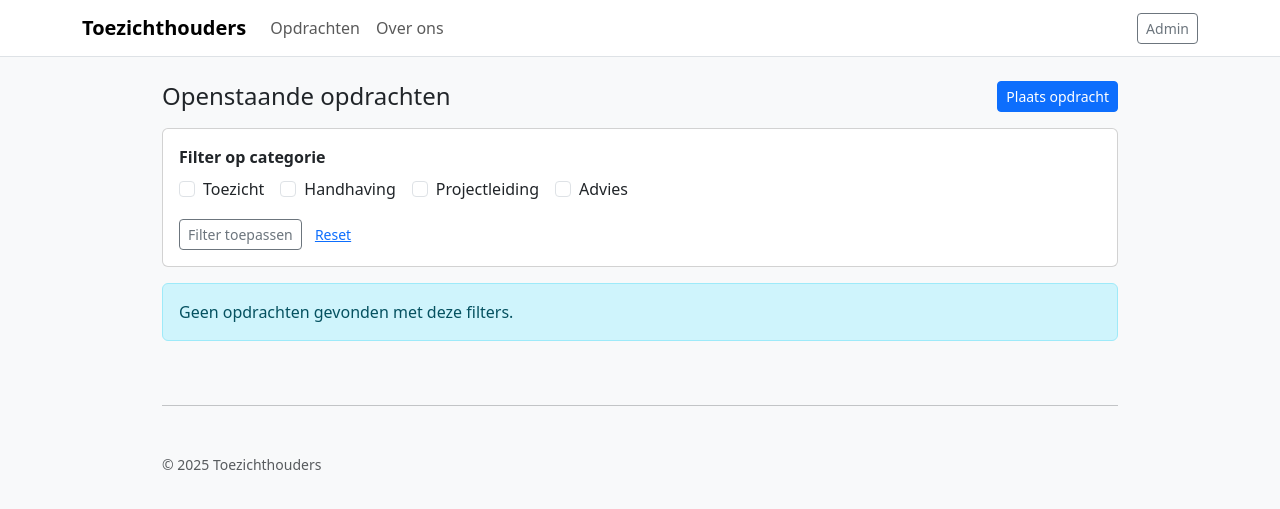
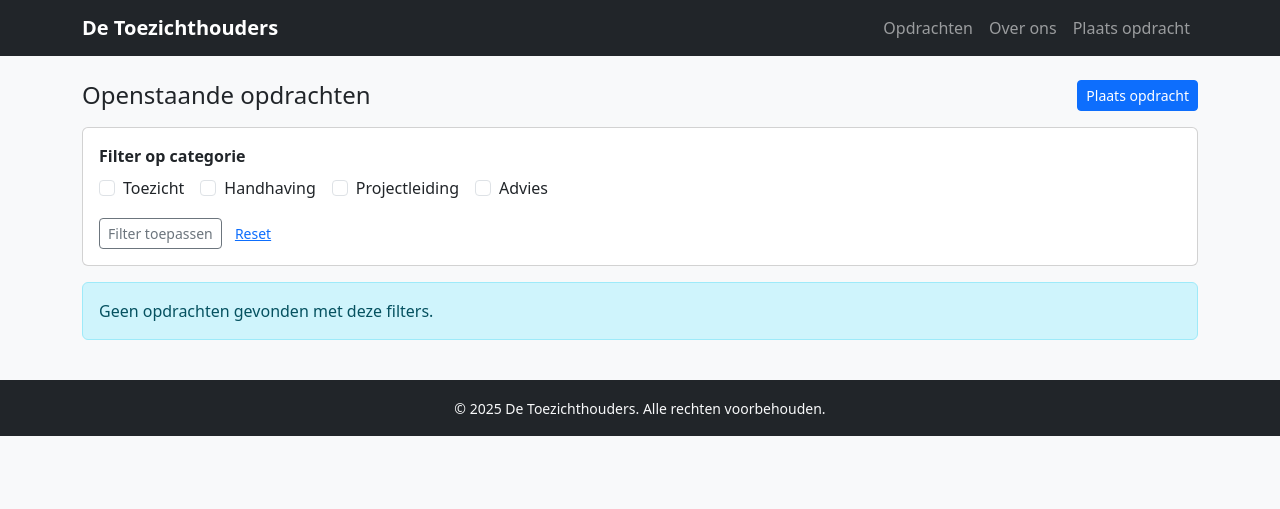
Before and after one commit to OostersBeheer/DeToezichthouders, a Flask app: page / in a window 1280 px wide. Shown: the top 509 px of the page. Run offline with Flask 3, Linux system fonts and the light colour scheme; data that the repository does not hold is empty.

Commit message:
base.html

```diff
--- a/templates/base.html
+++ b/templates/base.html
@@ -1,41 +1,48 @@
-<!doctype html>
+<!DOCTYPE html>
 <html lang="nl">
 <head>
-    <meta charset="utf-8">
+  <meta charset="UTF-8">
   <meta name="viewport" content="width=device-width, initial-scale=1">
-    <title>Toezichthouders Opdrachten</title>
-    <link href="https://cdn.jsdelivr.net/npm/bootstrap@5.3.3/dist/css/bootstrap.min.css" rel="stylesheet">
+  <title>{% block title %}De Toezichthouders{% endblock %}</title>
+  <link href="https://cdn.jsdelivr.net/npm/bootstrap@5.3.0/dist/css/bootstrap.min.css" rel="stylesheet">
 </head>
 <body class="bg-light">
-    <nav class="navbar navbar-expand-lg bg-white border-bottom mb-4">
+
+  <!-- Navigatie -->
+  <nav class="navbar navbar-expand-lg navbar-dark bg-dark">
     <div class="container">
-        <a class="navbar-brand fw-bold" href="{{ url_for('index') }}">Toezichthouders</a>
-        <button class="navbar-toggler" type="button" data-bs-toggle="collapse" data-bs-target="#nav">
+      <a class="navbar-brand fw-bold" href="{{ url_for('index') }}">De Toezichthouders</a>
+      <button class="navbar-toggler" type="button" data-bs-toggle="collapse" data-bs-target="#navbarNav">
         <span class="navbar-toggler-icon"></span>
       </button>
-        <div class="collapse navbar-collapse" id="nav">
-          <ul class="navbar-nav me-auto mb-2 mb-lg-0">
-            <li class="nav-item"><a class="nav-link" href="{{ url_for('index') }}">Opdrachten</a></li>
-            <li class="nav-item"><a class="nav-link" href="{{ url_for('over_ons') }}">Over ons</a></li>
+      <div class="collapse navbar-collapse" id="navbarNav">
+        <ul class="navbar-nav ms-auto">
+          <li class="nav-item">
+            <a class="nav-link" href="{{ url_for('index') }}">Opdrachten</a>
+          </li>
+          <li class="nav-item">
+            <a class="nav-link" href="#">Over ons</a>
+          </li>
+          <li class="nav-item">
+            <a class="nav-link" href="{{ url_for('admin') }}">Plaats opdracht</a>
+          </li>
         </ul>
-          <a class="btn btn-outline-secondary btn-sm" href="{{ url_for('admin') }}">Admin</a>
       </div>
     </div>
   </nav>
-    <div class="container" style="max-width: 980px;">
-      {% with messages = get_flashed_messages(with_categories=true) %}
-        {% if messages %}
-          <div class="my-3">
-            {% for category, message in messages %}
-              <div class="alert alert-{{ 'danger' if category=='error' else category }} mb-2">{{ message }}</div>
-            {% endfor %}
+
+  <!-- Pagina-inhoud -->
+  <main class="container my-4">
+    {% block content %}{% endblock %}
+  </main>
+
+  <!-- Footer -->
+  <footer class="bg-dark text-light text-center py-3 mt-4">
+    <div class="container">
+      <small>&copy; {{ 2025 }} De Toezichthouders. Alle rechten voorbehouden.</small>
     </div>
-        {% endif %}
-      {% endwith %}
-      {% block content %}{% endblock %}
-      <hr class="my-5">
-      <p class="text-muted small">© 2025 Toezichthouders</p>
-    </div>
-    <script src="https://cdn.jsdelivr.net/npm/bootstrap@5.3.3/dist/js/bootstrap.bundle.min.js"></script>
+  </footer>
+
+  <script src="https://cdn.jsdelivr.net/npm/bootstrap@5.3.0/dist/js/bootstrap.bundle.min.js"></script>
 </body>
 </html>
```
Lines whose indentation alone changed are shown as unchanged.
